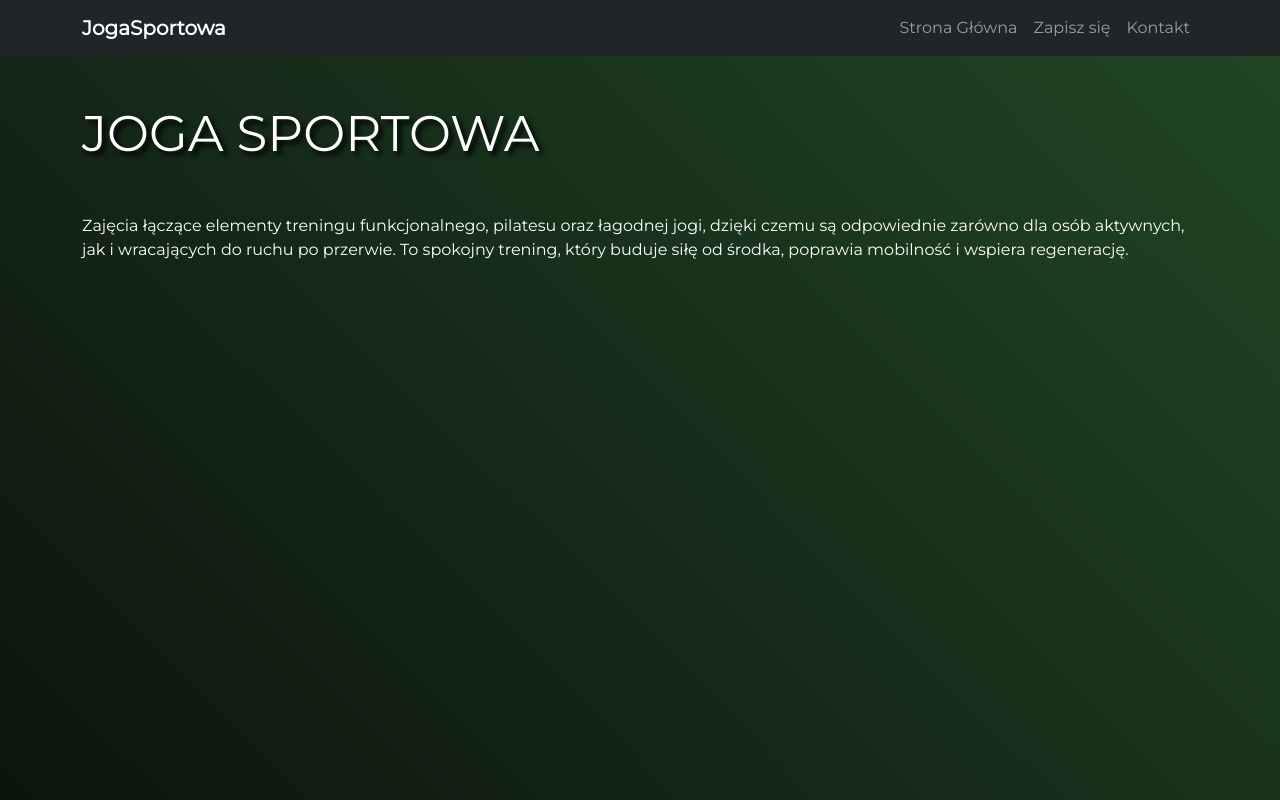
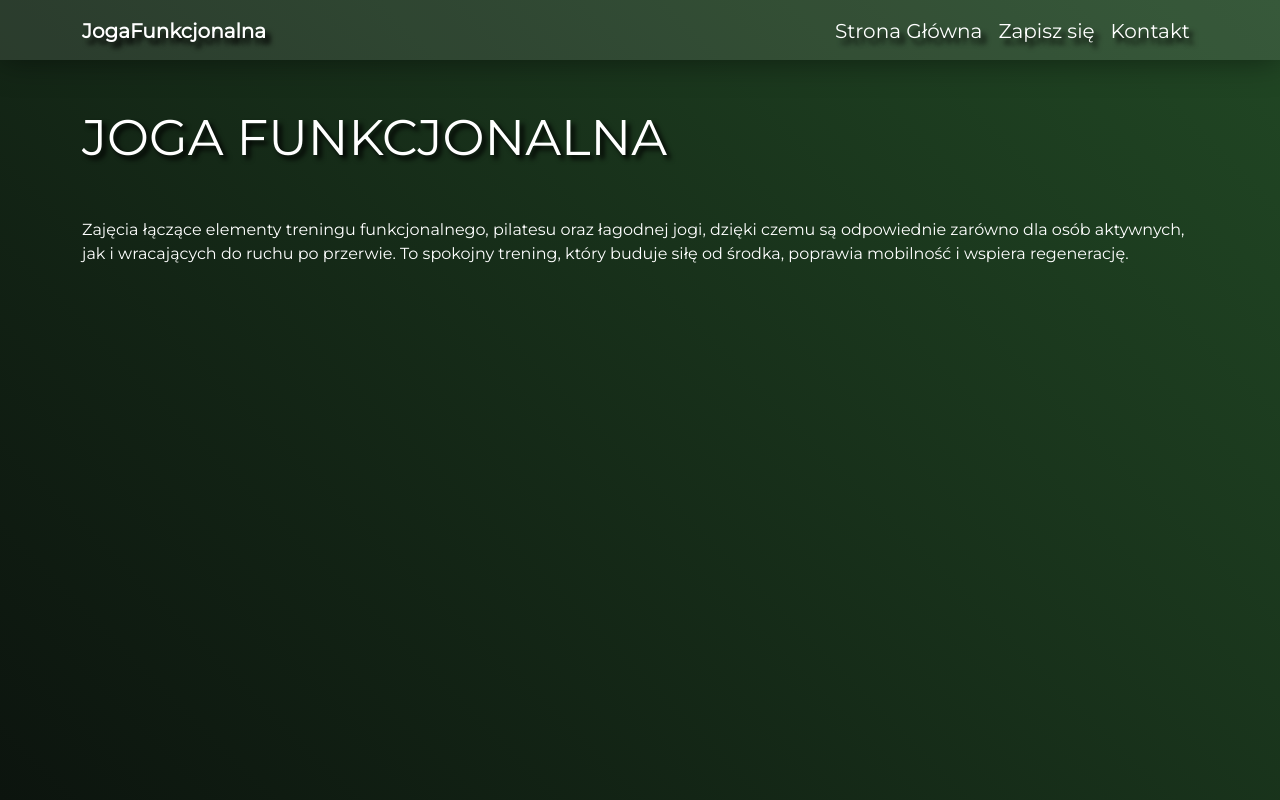
Before and after one commit to Filios41b/joga, a React (Create React App) app: page / in a window 1280 px wide. Built offline with nearby package versions, Linux system fonts and the light colour scheme.

Commit message:
Zmiana koloru navbara

```diff
--- a/src/Components/Main.js
+++ b/src/Components/Main.js
@@ -3,7 +3,7 @@ import 'bootstrap/dist/css/bootstrap.min.css';
 function Main() {
   return (
     <div className="container mt-5 text-white">
-      <h1>JOGA SPORTOWA</h1>
+      <h1>JOGA FUNKCJONALNA</h1>
       <div className='spacer50'></div>
       <p className='yoga'>Zajęcia łączące elementy treningu funkcjonalnego, pilatesu oraz łagodnej jogi, dzięki czemu są odpowiednie zarówno dla osób aktywnych, jak i wracających do ruchu po przerwie. To spokojny trening, który buduje siłę od środka, poprawia mobilność i wspiera regenerację.</p>
     </div>
--- a/src/Components/Navbar.js
+++ b/src/Components/Navbar.js
@@ -3,17 +3,18 @@ import React from "react";
 
 function Navbar() {
   return (
-    <nav className="navbar navbar-expand-lg navbar-dark bg-dark sticky-top">
+    <div className="navbar-custom navbar-adjust">
+    <nav className="navbar navbar-expand-lg sticky-top">
       <div className="container">
 
         {/* Logo / Tytuł */}
-        <Link className="navbar-brand fw-bold" to="/">
-          JogaSportowa
+        <Link className="navbar-brand fw-bold text-white" to="/">
+          JogaFunkcjonalna
         </Link>
 
         {/* Hamburger */}
         <button
-          className="navbar-toggler"
+          className="navbar-toggler text-white"
           type="button"
           data-bs-toggle="collapse"
           data-bs-target="#main-nav"
@@ -28,17 +29,17 @@ function Navbar() {
         <div className="collapse navbar-collapse" id="main-nav">
           <ul className="navbar-nav ms-auto text-center">
             <li className="nav-item">
-              <Link className="nav-link" to="/">
+              <Link className="nav-link text-white" to="/">
                 Strona Główna
               </Link>
             </li>
             <li className="nav-item">
-              <Link className="nav-link" to="/zapisy">
+              <Link className="nav-link text-white" to="/zapisy">
                 Zapisz się
               </Link>
             </li>
             <li className="nav-item">
-              <Link className="nav-link" to="/kontakt">
+              <Link className="nav-link text-white" to="/kontakt">
                 Kontakt
               </Link>
             </li>
@@ -47,6 +48,7 @@ function Navbar() {
 
       </div>
     </nav>
+    </div>
   );
 }
 
```
